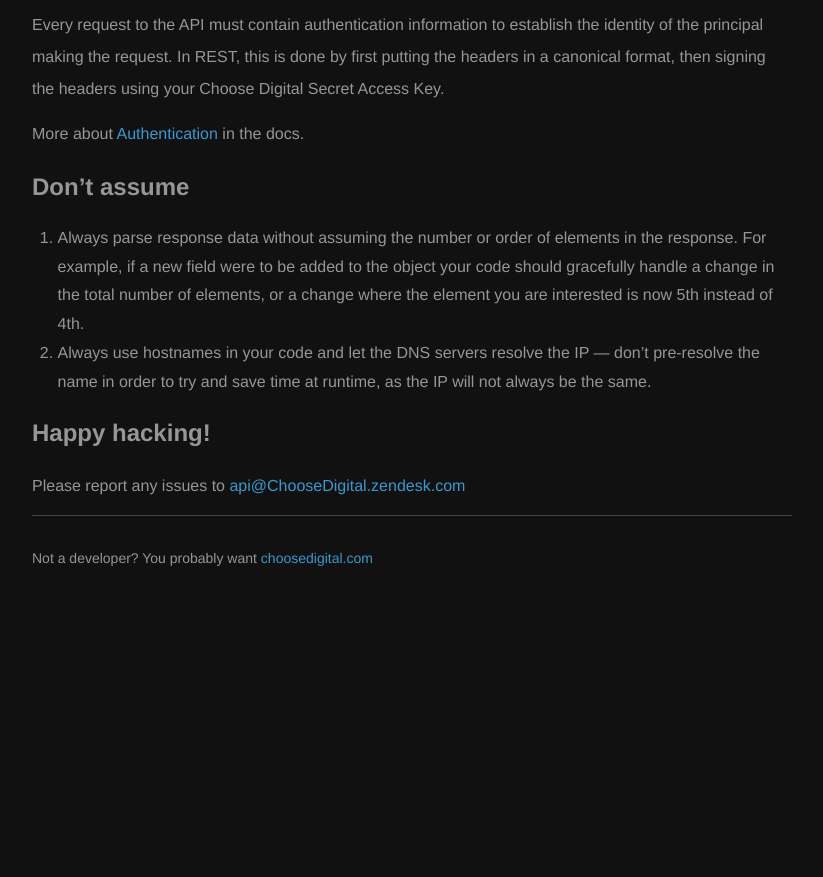
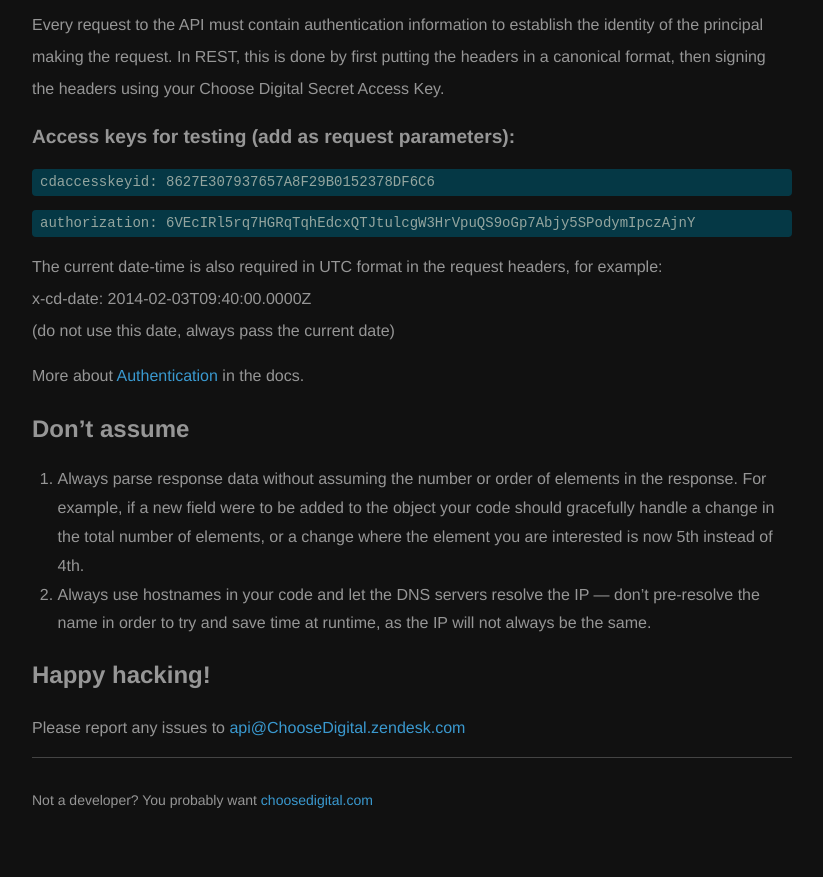
Before and after one commit to choosedigital/choosedigital.github.io, a plain HTML site: page index.html in a window 1280 px wide. Shown: the part 1615-2492 px from the top of the page, without its empty margins (228-1051 px from the left). Before the commit the page ends 2250 px from the top, so only its background shows below. Drawn offline with nearby package versions, Linux system fonts and the light colour scheme.

Commit message:
added testing keys

```diff
--- a/index.html
+++ b/index.html
@@ -118,6 +118,15 @@
 			<h2>Authentication</h2>
 
 			<p>Every request to the API must contain authentication information to establish the identity of the principal making the request. In REST, this is done by first putting the headers in a canonical format, then signing the headers using your Choose Digital Secret Access Key.</p>
+
+			<h3>Access keys for testing (add as request parameters):</h3>
+			<code>cdaccesskeyid: 8627E307937657A8F29B0152378DF6C6</code>
+
+			<code>authorization: 6VEcIRl5rq7HGRqTqhEdcxQTJtulcgW3HrVpuQS9oGp7Abjy5SPodymIpczAjnY</code>
+
+			<p>The current date-time is also required in UTC format in the request headers, for example:<br>
+			x-cd-date: 2014-02-03T09:40:00.0000Z <br>(do not use this date, always pass the current date)</p>
+
 			<p>More about <a href="https://github.com/choosedigital/api-spec/blob/master/Authentication.md">Authentication</a> in the docs.</p>
 
 
```
